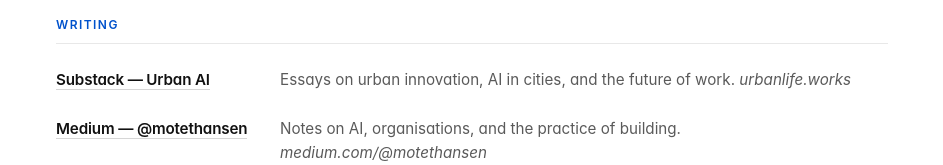
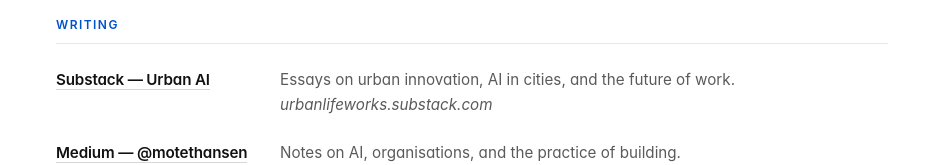
Before and after one commit to motethansen/motethansen-site, a plain HTML site: page public/resume/index.html in a window 1280 px wide. Shown: the part 1476-1641 px from the top of the page, without its empty margins (168-1111 px from the left). Drawn offline with Linux system fonts and the light colour scheme.

Commit message:
fix: update Substack URL to urbanlifeworks.substack.com

```diff
--- a/public/resume/index.html
+++ b/public/resume/index.html
@@ -416,9 +416,9 @@
       <ul class="resume__list">
         <li class="resume__item">
           <div class="resume__item-label">
-            <a href="https://urbanlife.works" target="_blank" rel="noopener">Substack — Urban AI</a>
+            <a href="https://urbanlifeworks.substack.com/" target="_blank" rel="noopener">Substack — Urban AI</a>
           </div>
-          <div class="resume__item-body">Essays on urban innovation, AI in cities, and the future of work. <em>urbanlife.works</em></div>
+          <div class="resume__item-body">Essays on urban innovation, AI in cities, and the future of work. <em>urbanlifeworks.substack.com</em></div>
         </li>
         <li class="resume__item">
           <div class="resume__item-label">
```
Also changed, not shown: index.html (+1 -1 lines).
